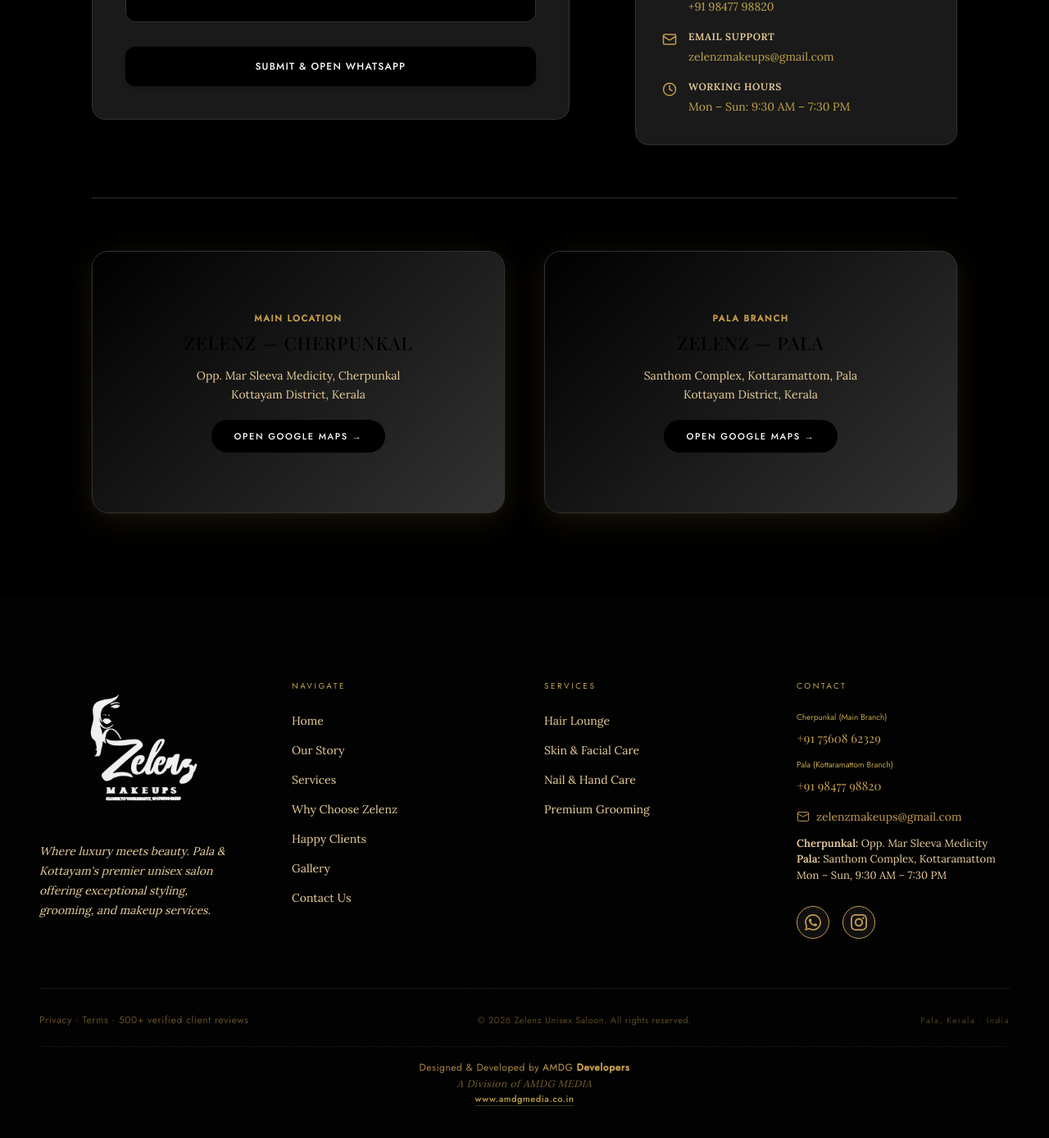
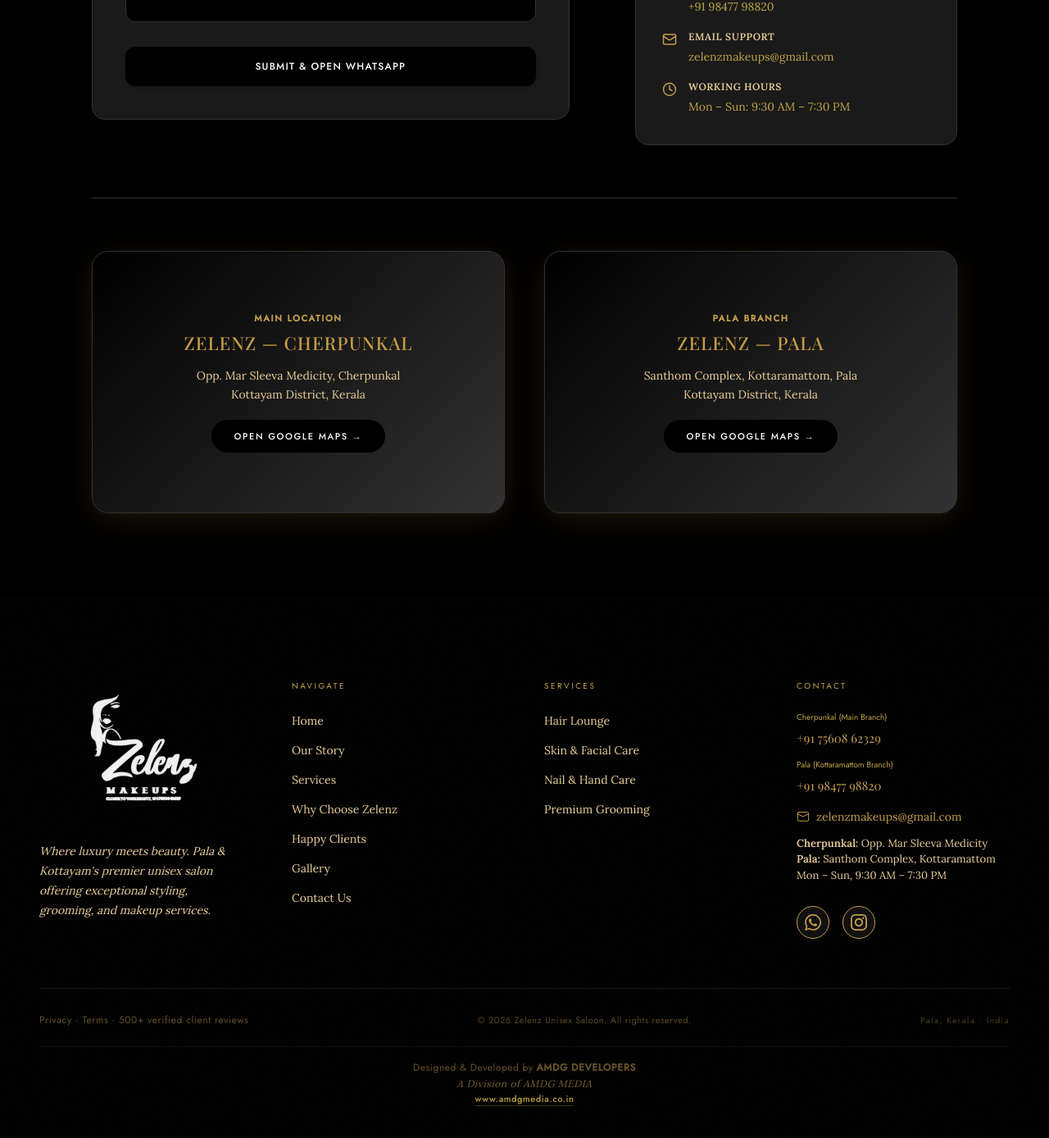
Before and after one commit to amdgzelenzin-crypto/zelenz, a Next.js app: page / in a window 1280 px wide. Shown: the part 6230-7618 px from the top of the page at 82% size. Built offline with nearby package versions, Linux system fonts and the light colour scheme.

Commit message:
Location colour fixed

```diff
--- a/components/ui/Footer.tsx
+++ b/components/ui/Footer.tsx
@@ -325,7 +325,7 @@ export default function Footer() {
             lineHeight: "1.6",
           }}
         >
-          <span style={{ fontSize: "12px", color: "rgba(196, 156, 77, 0.85)" }}>Designed & Developed by</span> <span style={{ color: "#c49c4d", fontSize: "12px" }}>AMDG <strong style={{ fontWeight: 700 }}>Developers</strong></span><br />
+          <span style={{ fontSize: "12px", color: "rgba(196, 156, 77, 0.50)" }}>Designed & Developed by</span> <span style={{ color: "rgba(196, 156, 77, 0.50)", fontSize: "12px" }}><strong style={{ fontWeight: 700 }}>AMDG DEVELOPERS</strong></span><br />
           <span style={{ fontFamily: "var(--font-body), Georgia, serif", fontStyle: "italic", fontSize: "12px", color: "rgba(196, 156, 77, 0.6)" }}>A Division of AMDG MEDIA</span><br />
           <a
             href="https://www.amdgmedia.co.in"
--- a/components/ui/GoogleMapsEmbed.tsx
+++ b/components/ui/GoogleMapsEmbed.tsx
@@ -30,7 +30,7 @@ export default function GoogleMapsEmbed() {
             <div style={{
               fontFamily: 'var(--font-display, serif)',
               fontSize: '22px',
-              color: '#000000',
+              color: '#c79c44',
               marginBottom: '12px',
               fontWeight: 500,
               letterSpacing: '0.05em'
@@ -106,7 +106,7 @@ export default function GoogleMapsEmbed() {
             <div style={{
               fontFamily: 'var(--font-display, serif)',
               fontSize: '22px',
-              color: '#000000',
+              color: '#c79c44',
               marginBottom: '12px',
               fontWeight: 500,
               letterSpacing: '0.05em'
```
Also changed, not shown: 1 other file (tests, documents, lock files or other folders).
